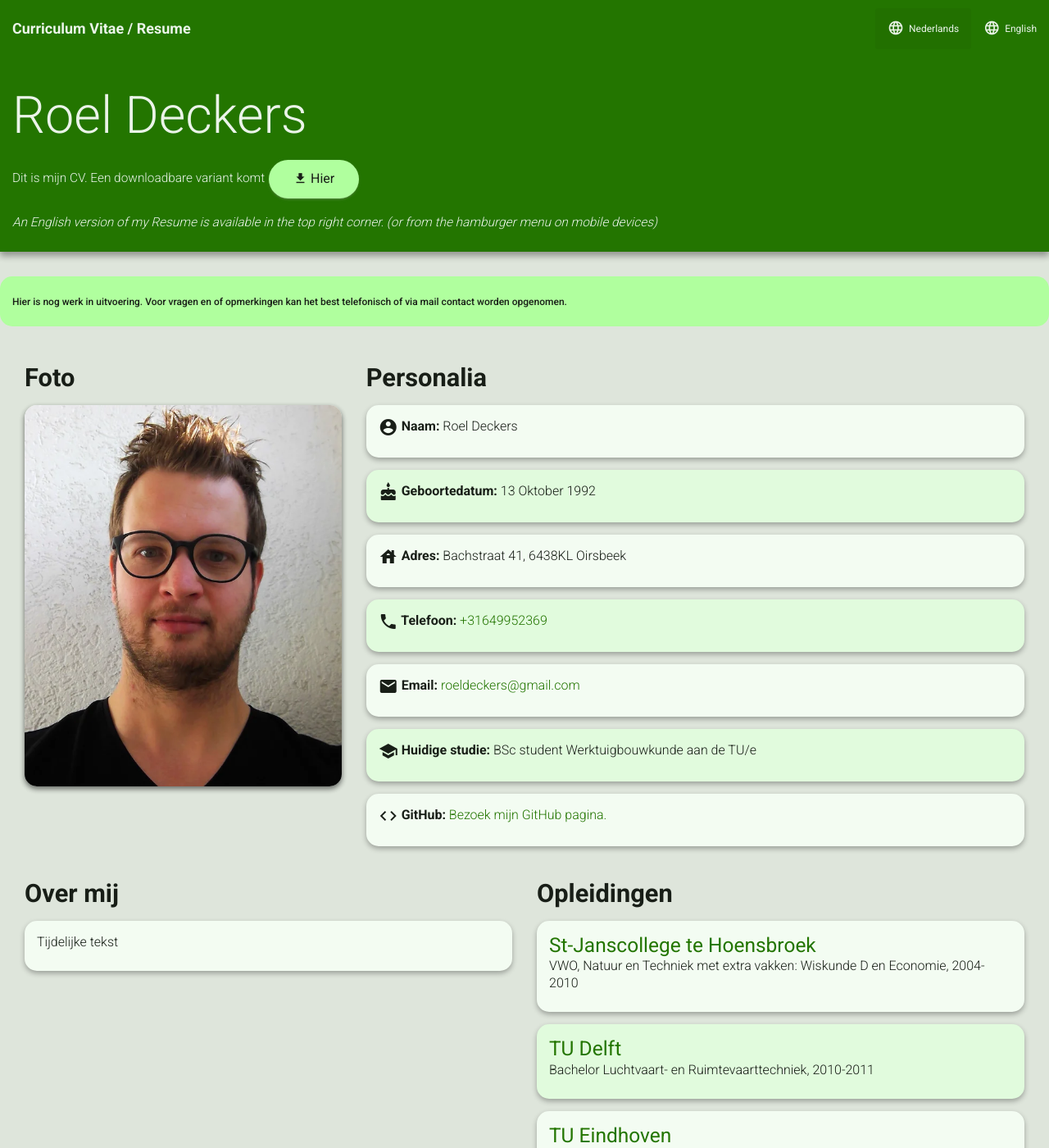
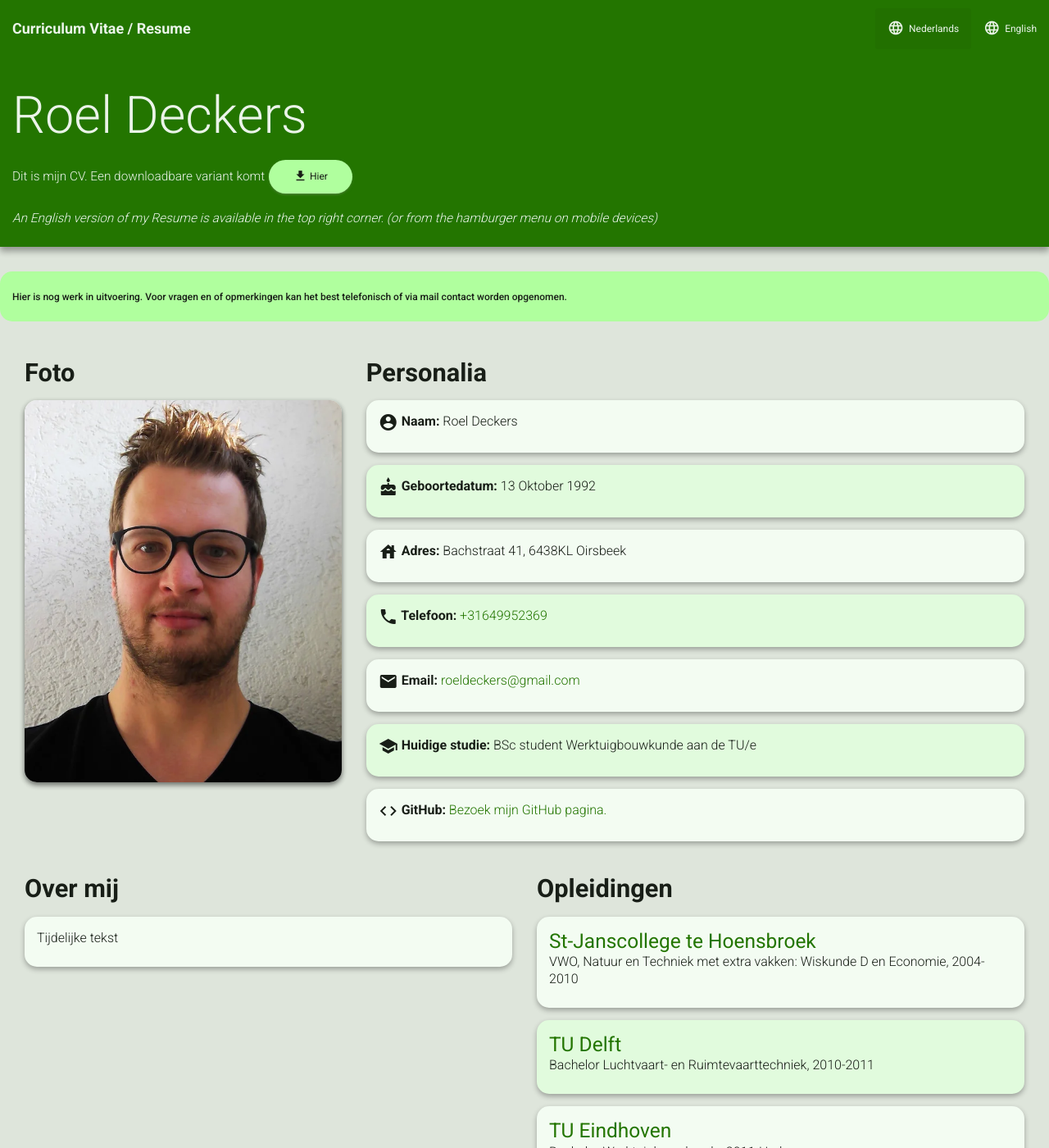
Before and after one commit to RoelD/CV, a Jekyll site: the page built from index.html, in a window 1280 px wide and 1400 px high. Shown: the whole window at 82% size. Built offline with Jekyll 4.4.1, drawn with Linux system fonts in a browser that asks for light colours.

Commit message:
Revert "style: fix button font size"
not needed. i know how to fix it properly

This reverts commit 1266d935f31251b9b6e363c75806c435c3f2a611.

```diff
--- a/assets/css/style.css
+++ b/assets/css/style.css
@@ -125,13 +125,11 @@ a:hover {
 .btn-cv {
   background-color: var(--accentDark);
   color: var(--textLight) !important;
-  font-size: var(--fontSizeCard);
 }
 
 .btn-cv-medium {
   background-color: var(--accentMedium);
   color: var(--textDark) !important;
-  font-size: var(--fontSizeCard);
 }
 
 .alert-cv {
```
